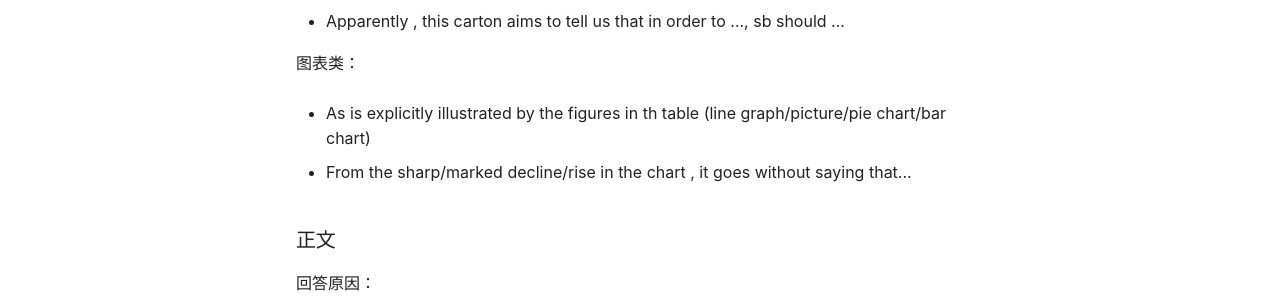
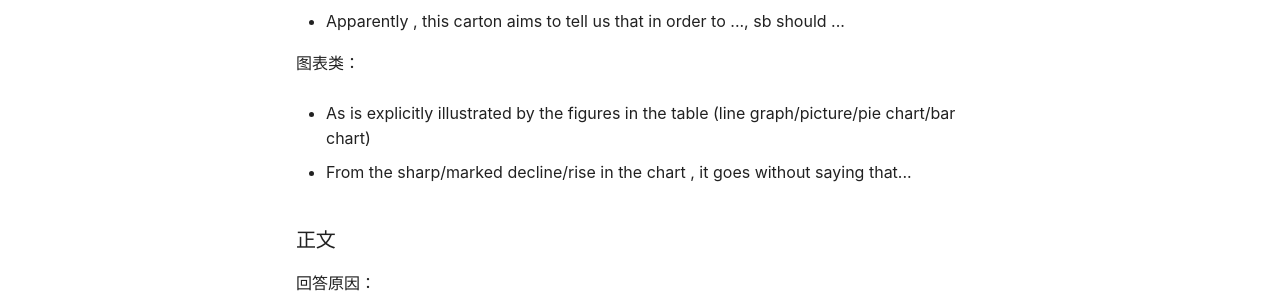
Before and after one commit to zjuer-dm/Notebook, an MkDocs documentation site: the page built from docs/accumulate/English.md, in a window 1280 px wide and 900 px high, scrolled down 1012 px. Shown: the part 439-735 px from the top of the window. Built offline with MkDocs 1.6.1 and Material for MkDocs 9.7.7, drawn with Linux system fonts in a browser that asks for light colours; nearby versions of some CDN libraries; some web fonts are replaced; comment, search, counter and statistics services are not loaded.

Commit message:
2024.12.14

```diff
--- a/docs/accumulate/English.md
+++ b/docs/accumulate/English.md
@@ -51,7 +51,7 @@ the increasing number of people
 
 图表类：
 
-* As is explicitly illustrated by the figures in th table (line graph/picture/pie chart/bar chart)
+* As is explicitly illustrated by the figures in the table (line graph/picture/pie chart/bar chart)
 
 * From the sharp/marked decline/rise in the chart , it goes without saying that...
 
```
